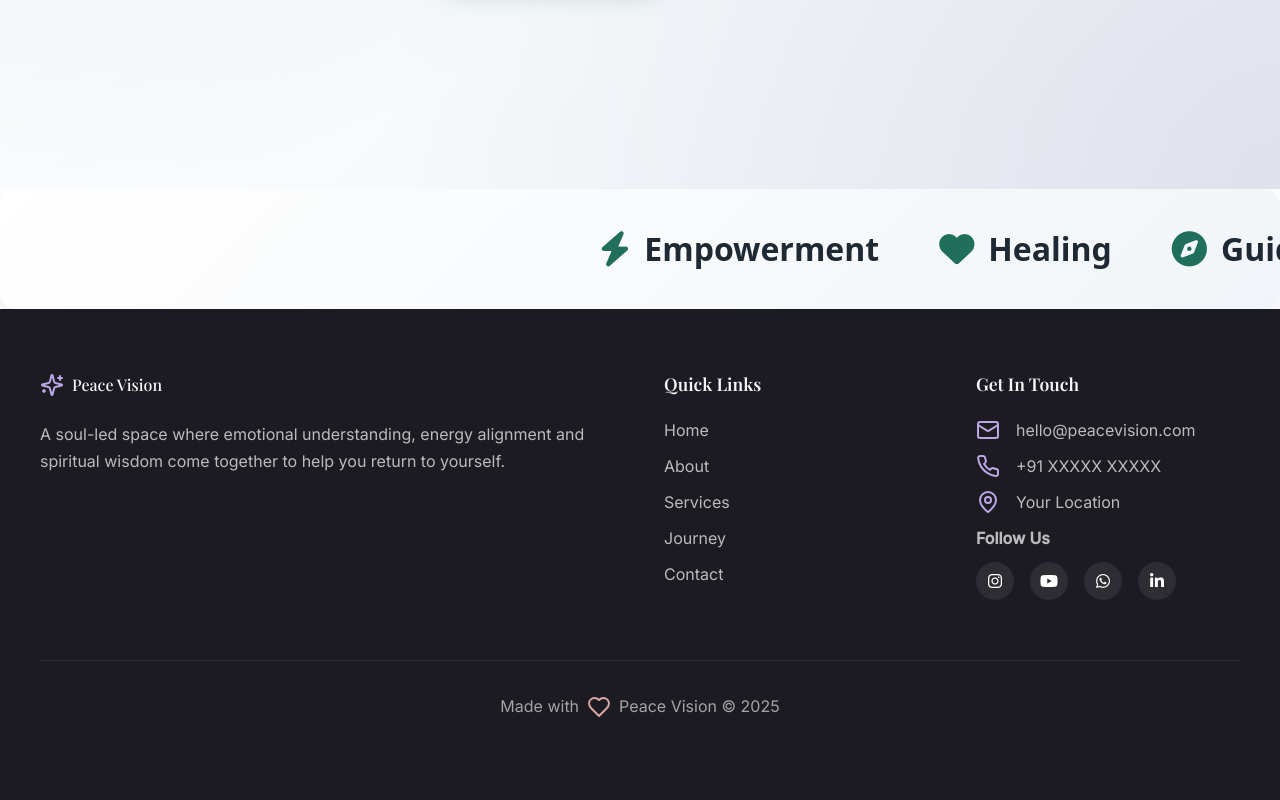
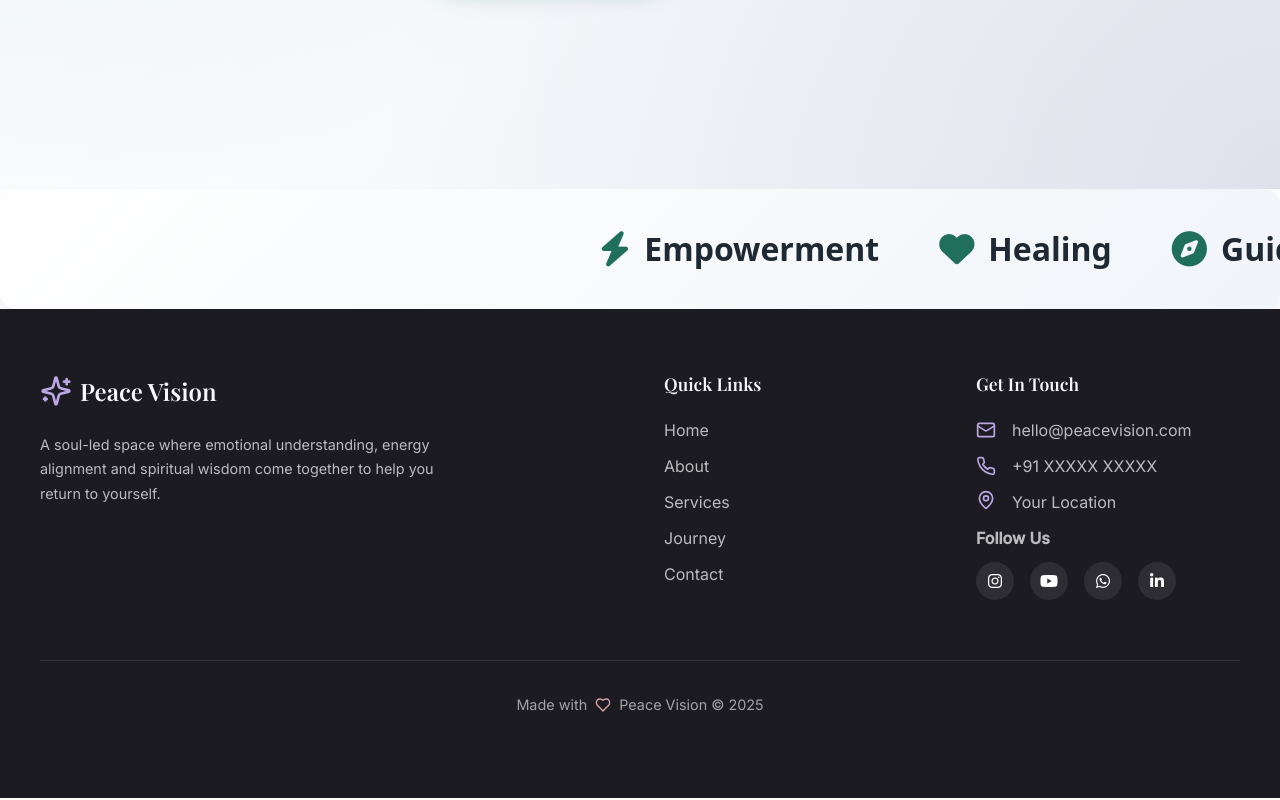
Before and after one commit to priya-immadi/Peacevision, a plain HTML site: page index.html in a window 1280 px wide. Shown: the part 611-1411 px from the top of the page. Drawn offline with nearby package versions, Linux system fonts and the light colour scheme.

Commit message:
Peacevision

```diff
--- a/index.html
+++ b/index.html
@@ -11,10 +11,11 @@
   <!-- Google Font -->
   <link href="https://fonts.googleapis.com/css2?family=Playfair+Display:wght@500;600;700&family=Inter:wght@400;500&display=swap" rel="stylesheet">
 
-  <link rel="stylesheet" href="style.css">
+  <link rel="stylesheet" href="index.css">
 
   <link rel="stylesheet" href="https://cdnjs.cloudflare.com/ajax/libs/font-awesome/6.5.1/css/all.min.css">
 
+<script src="https://cdn.jsdelivr.net/npm/bootstrap@5.3.3/dist/js/bootstrap.bundle.min.js"></script>
 
 
 </head>
```
